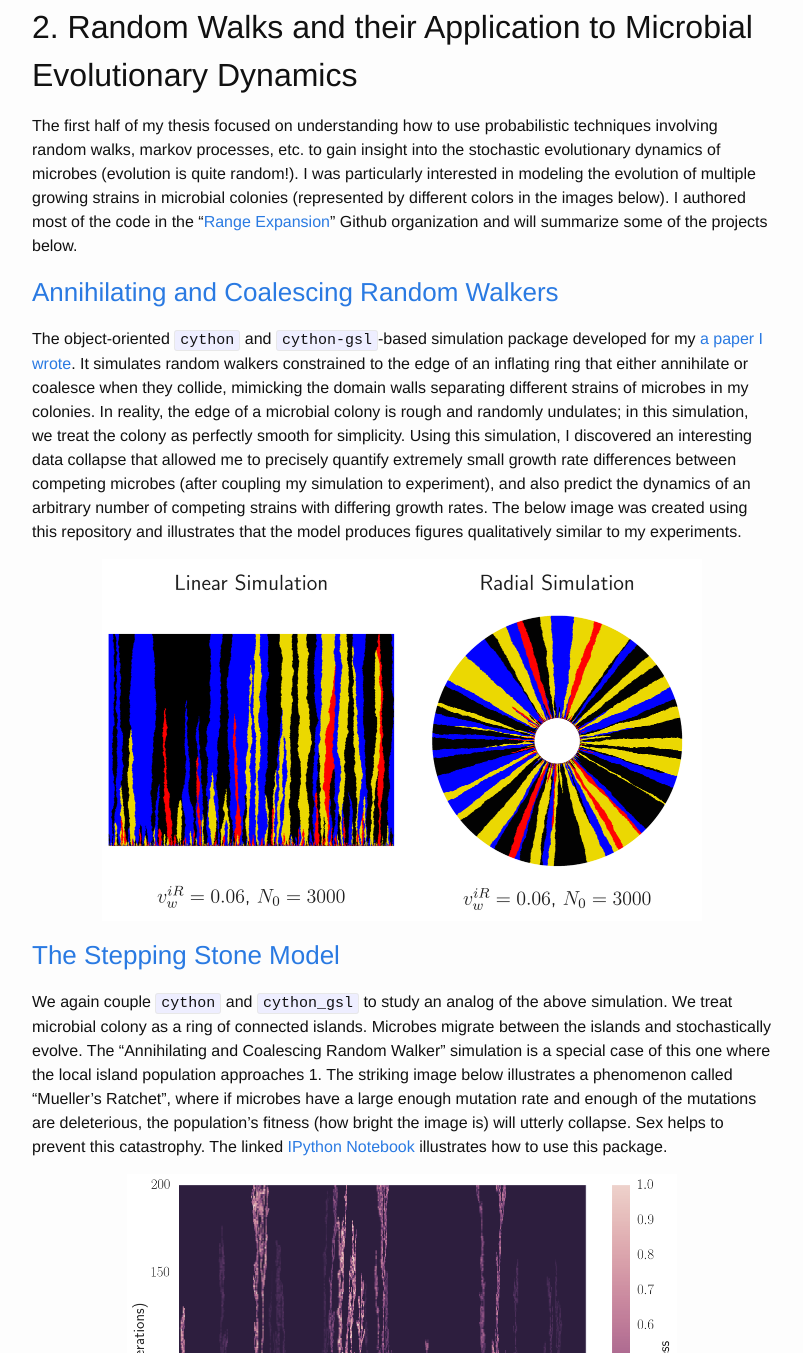
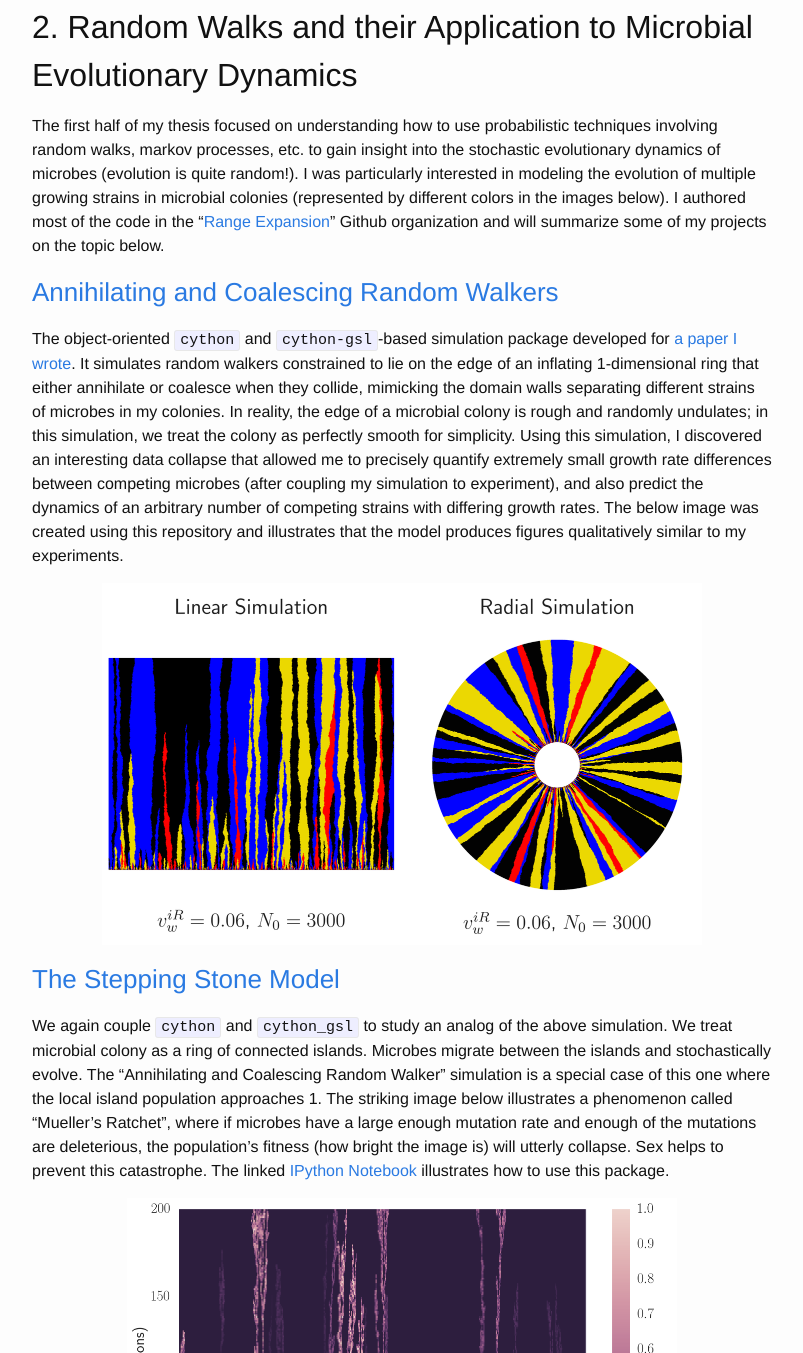
Before and after one commit to btweinstein/btweinstein.github.io, a Jekyll site: the page built from scientific_computing.md, in a window 1280 px wide and 1400 px high, scrolled down 2242 px, cut to the strip 47-1400 px from the top of the window. Shown: the whole strip, without its empty margins (238-1041 px from the left). Built offline with Jekyll 4.4.1, drawn with Linux system fonts in a browser that asks for light colours; nearby versions of some CDN libraries; some of the changed text lies outside the part shown.

Commit message:
Ok, draft is done! I'm going to have Kate read it now.

```diff
--- a/scientific_computing.md
+++ b/scientific_computing.md
@@ -28,19 +28,19 @@ After completing the final project for CS205, I wrote a proposal to the [Institu
 
 ### [Buoyant Flow in the Stokes Regime](https://github.com/btweinstein/stokesBuoyantSoluteFoam)
 
-The Lattice Boltzmann Technique is an *excellent* explict time-stepping technique; it works extremely well when dealing with problems of Reynolds number 0.01 to approximately 100,000. However, for smaller Reynolds numbers where the time-evolution of a flow can largely be ignored, i.e. the Stokes regime, more efficient techniques exist as they can quickly seek out the steady state flow in a non-physical manner (i.e. the numerical scheme can violate physical laws when approaching the steady state as long as the *final state* does *not* violate any laws; the Lattice Boltzmann technique obeys physical laws at every time step and is consequently more slow in this case).
+The Lattice Boltzmann Technique is an *excellent* explict time-stepping technique; it works extremely well when dealing with problems of Reynolds number 0.01 to approximately 50,000. However, for smaller Reynolds numbers where the time-evolution of a flow can largely be ignored, i.e. the Stokes regime, more efficient techniques exist as they can quickly seek out the steady state flow in a non-physical manner (i.e. the numerical scheme can violate physical laws when approaching the steady state as long as the *final state* does *not* violate any laws; the Lattice Boltzmann technique obeys physical laws at every time step and is consequently more slow in this case).
 
-The experiments I worked with in the lab had Reynolds numbers as small as 1e-9 due to the extreme viscosity of the fluid I was working with and comparatively small experimental setup. I consequently learned how to use `OpenFOAM`, a standard open-source fluid mechanics solver, and created my own `OpenFOAM`-based Stokes-Flow solver to model buoyant flows that our cells produced (the paper on this topic is in preparation). The below video illustrates the time-evolution of a radially-symmetric buoyant flow induced by cells (orange line) growing on the bottom of a closed container. The intensity of the colormap is the magnitude of the nutrients surrounding the cells; as time progresses, the cells eat more nutrients and the color becomes darker. A characteristic "plume" opposing the direction of gravity is witnessed.
+The experiments I worked with in the lab had Reynolds numbers as small as 1e-9 due to the extreme viscosity of the fluid I was working with and comparatively small experimental setup (on the order of 10cm). I consequently learned how to use `OpenFOAM`, a standard open-source fluid mechanics solver, and created my own `OpenFOAM`-based Stokes-Flow solver to model buoyant flows that our cells produced (the paper on this topic is in preparation). The below video illustrates the time-evolution of a radially-symmetric buoyant flow induced by cells (orange line) growing on the bottom of a closed container. The intensity of the colormap is the magnitude of the nutrients surrounding the cells; as time progresses, the cells eat more nutrients and the color becomes darker. A characteristic "plume" opposing the direction of gravity is witnessed.
 
 <iframe src="https://drive.google.com/file/d/0ByRswVj1mkw-dTJuN2hjT1pudms/preview" width="600" height="300"></iframe>
 
 ## 2. Random Walks and their Application to Microbial Evolutionary Dynamics
 
-The first half of my thesis focused on understanding how to use probabilistic techniques involving random walks, markov processes, etc. to gain insight into the stochastic evolutionary dynamics of microbes (evolution is quite random!). I was particularly interested in modeling the evolution of multiple growing strains in microbial colonies (represented by different colors in the images below). I authored most of the code in the "[Range Expansion](https://github.com/range-expansions)" Github organization and will summarize some of the projects below.
+The first half of my thesis focused on understanding how to use probabilistic techniques involving random walks, markov processes, etc. to gain insight into the stochastic evolutionary dynamics of microbes (evolution is quite random!). I was particularly interested in modeling the evolution of multiple growing strains in microbial colonies (represented by different colors in the images below). I authored most of the code in the "[Range Expansion](https://github.com/range-expansions)" Github organization and will summarize some of my projects on the topic below.
 
 ### [Annihilating and Coalescing Random Walkers](https://github.com/Range-Expansions/annihilating_coalescing_walks)
 
-The object-oriented `cython` and `cython-gsl`-based simulation package developed for my [a paper I wrote](https://www.biorxiv.org/content/early/2017/06/07/145631). It simulates random walkers constrained to the edge of an inflating ring that either annihilate or coalesce when they collide, mimicking the domain walls separating different strains of microbes in my colonies. In reality, the edge of a microbial colony is rough and randomly undulates; in this simulation, we treat the colony as perfectly smooth for simplicity. Using this simulation, I discovered an interesting data collapse that allowed me to precisely quantify extremely small growth rate differences between competing microbes (after coupling my simulation to experiment), and also predict the dynamics of an arbitrary number of competing strains with differing growth rates. The below image was created using this repository and illustrates that the model produces figures qualitatively similar to my experiments.
+The object-oriented `cython` and `cython-gsl`-based simulation package developed for [a paper I wrote](https://www.biorxiv.org/content/early/2017/06/07/145631). It simulates random walkers constrained to lie on the edge of an inflating 1-dimensional ring that either annihilate or coalesce when they collide, mimicking the domain walls separating different strains of microbes in my colonies. In reality, the edge of a microbial colony is rough and randomly undulates; in this simulation, we treat the colony as perfectly smooth for simplicity. Using this simulation, I discovered an interesting data collapse that allowed me to precisely quantify extremely small growth rate differences between competing microbes (after coupling my simulation to experiment), and also predict the dynamics of an arbitrary number of competing strains with differing growth rates. The below image was created using this repository and illustrates that the model produces figures qualitatively similar to my experiments.
 
 <p align="center">
 <img src="../images/resized/annihilating_coalescing_random_walkers.png" width="600">
@@ -48,7 +48,7 @@ The object-oriented `cython` and `cython-gsl`-based simulation package developed
 
 ### [The Stepping Stone Model](https://github.com/Range-Expansions/stepping_stone_expansions/blob/master/docs/examples_of_use.ipynb)
 
-We again couple `cython` and `cython_gsl` to study an analog of the above simulation. We treat microbial colony as a ring of connected islands. Microbes migrate between the islands and stochastically evolve. The "Annihilating and Coalescing Random Walker" simulation is a special case of this one where the local island population approaches 1. The striking image below illustrates a phenomenon called "Mueller's Ratchet", where if microbes have a large enough mutation rate and enough of the mutations are deleterious, the population's fitness (how bright the image is) will utterly collapse. Sex helps to prevent this catastrophy. The linked [IPython Notebook](https://github.com/Range-Expansions/stepping_stone_expansions/blob/master/docs/examples_of_use.ipynb) illustrates how to use this package.
+We again couple `cython` and `cython_gsl` to study an analog of the above simulation. We treat microbial colony as a ring of connected islands. Microbes migrate between the islands and stochastically evolve. The "Annihilating and Coalescing Random Walker" simulation is a special case of this one where the local island population approaches 1. The striking image below illustrates a phenomenon called "Mueller's Ratchet", where if microbes have a large enough mutation rate and enough of the mutations are deleterious, the population's fitness (how bright the image is) will utterly collapse. Sex helps to prevent this catastrophe. The linked [IPython Notebook](https://github.com/Range-Expansions/stepping_stone_expansions/blob/master/docs/examples_of_use.ipynb) illustrates how to use this package.
 
  <p align="center">
 <img src="../images/resized/mutational_meltdown.png" width="550">
```
Also changed, not shown: other parts of scientific_computing.md (+1 -1 lines).
